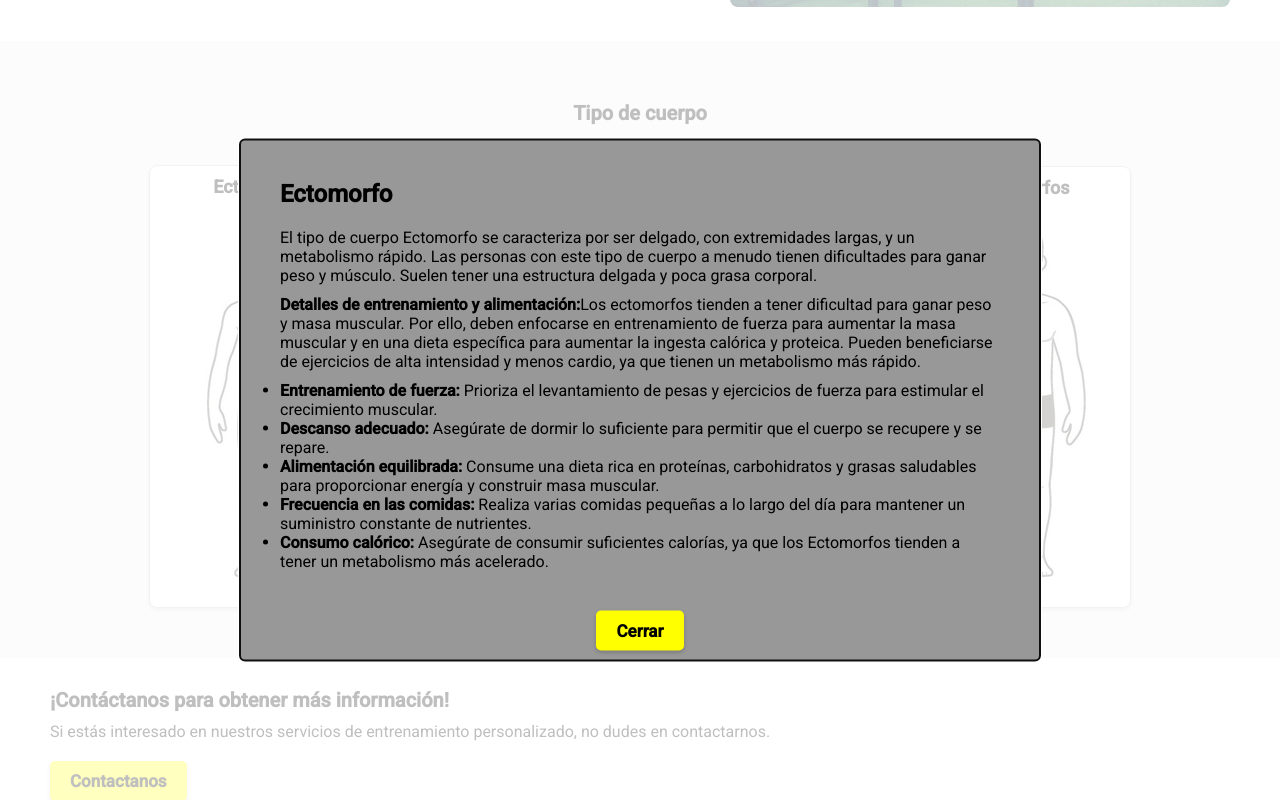
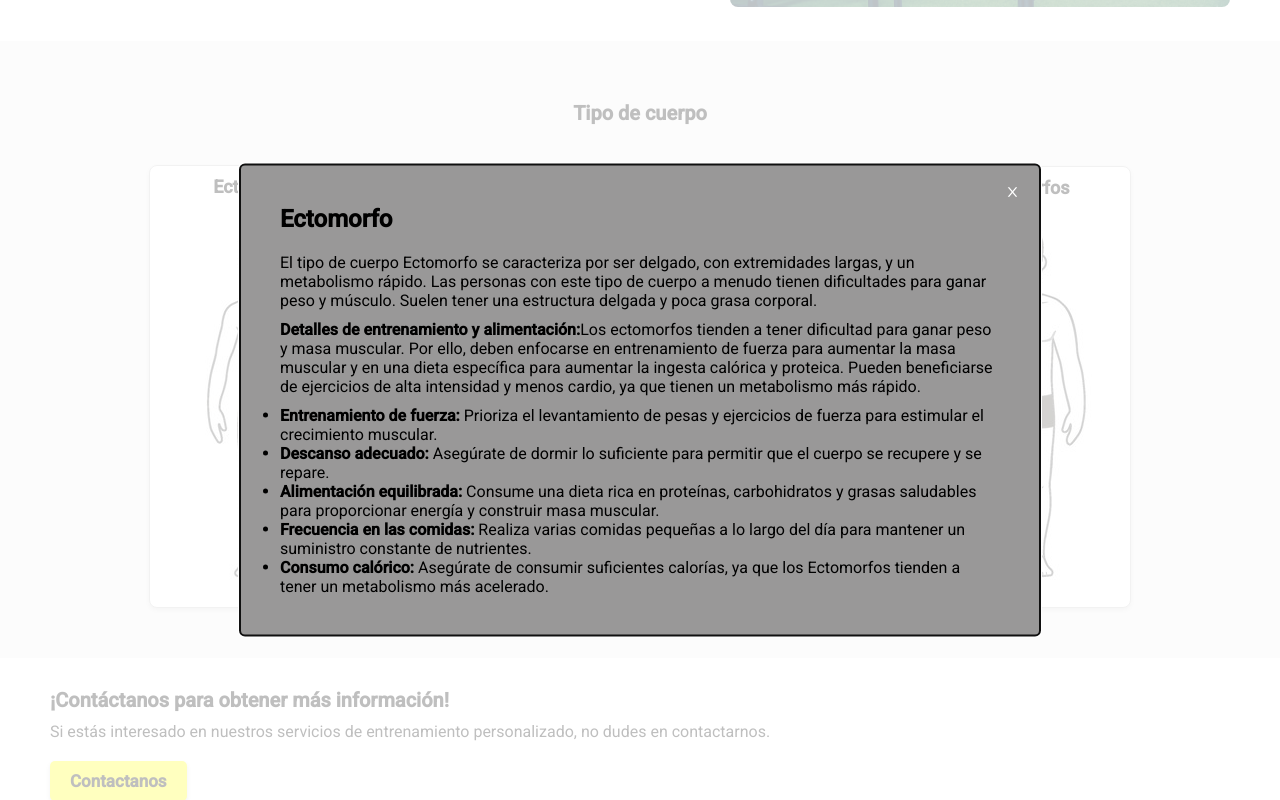
Before and after one commit to crescowboy/appwebfitness, a React (Create React App) app: page /entreno in a window 1280 px wide. Both pictures are taken after a click on the picture 260 px from the left and 1066 px from the top of the page. Shown: the part 666-1466 px from the top of the page. Built offline with nearby package versions, Linux system fonts and the light colour scheme.

Commit message:
Agregando boton cerrar al modal

```diff
--- a/src/index.css
+++ b/src/index.css
@@ -685,9 +685,34 @@ header{
 
 }
 
+.modal-guia h4{
+  margin-top: 30px;
+}
+
 .modal-guia button{
-  padding-bottom: 30px;
+  margin-top: 10px;
 }
+
+.close-button {
+  position: absolute;
+  display: flex;
+  align-items: center;
+  justify-content: center;
+  font-size: 15px;
+  background-color: red;
+  color: white;
+  padding: 10px;
+  top: 10px;
+  right: 10px;
+  cursor: pointer;
+  background: none;
+  border: none;
+  border-radius: 3px;
+}
+.close-button:hover{
+  background-color: red;
+}
+
 
 
 /* ESTILOS PROGRESO_PAGE */
--- a/src/paginas/Food_page.jsx
+++ b/src/paginas/Food_page.jsx
@@ -35,13 +35,17 @@ const Food_page = () => {
     navigate('/')
   }
 
+  const planes =()=>{
+    navigate('/planes')
+  }
+
   const receta1 =()=>{
     const content = (
       <div className='modal-guia'>
         <h2>Ensalada Mediterránea</h2>
     {/* <img src={imgEctomorfo} alt="Ectomorfo" /> */}
 
-    <h4>Ingredientes</h4>
+    <h3>Ingredientes</h3>
     <ul>
       <li>Lechuga mixta</li>
       <li>Tomates cherry</li>
@@ -52,7 +56,7 @@ const Food_page = () => {
       <li>Vinagre balsámico</li>
     </ul>
 
-    <h4>Procedimiento</h4>
+    <h3>Procedimiento</h3>
     <ul>
       <li>Lava y corta la lechuga, los tomates cherry y el pepino.</li>
       <li>En un tazón grande, mezcla la lechuga, los tomates, el pepino y las aceitunas.</li>
@@ -60,6 +64,8 @@ const Food_page = () => {
       <li>En un recipiente aparte, mezcla el aceite de oliva y el vinagre balsámico para hacer el aderezo.</li>
       <li>Rocía la ensalada con el aderezo justo antes de servir.</li>
     </ul>
+    <h4>Si quieres recetas personalizadas a tus objetivos contrata alguno de nuestros planes:</h4>
+    <button className='cta-button' onClick={planes}>Ver Planes</button>
       </div>
     );
     openModal(content);
@@ -69,7 +75,7 @@ const Food_page = () => {
     const content = (
       <div className='modal-guia'>
         <h2>Smoothie de Frutas Tropicales</h2>
-        <h4>Ingredientes</h4>
+        <h3>Ingredientes</h3>
     <ul>
       <li>Plátano</li>
       <li>Mango</li>
@@ -77,7 +83,7 @@ const Food_page = () => {
       <li>Leche de almendras (o yogurt)</li>
     </ul>
 
-    <h4>Procedimiento</h4>
+    <h3>Procedimiento</h3>
     <ul>
       <li>Corta las frutas en trozos.</li>
       <li>Coloca las frutas en una licuadora.</li>
@@ -85,6 +91,9 @@ const Food_page = () => {
       <li>Mezcla hasta obtener una consistencia suave y homogénea.</li>
       <li>Sirve en un vaso y disfruta.</li>
     </ul>
+
+    <h4>Si quieres recetas personalizadas a tus objetivos contrata alguno de nuestros planes:</h4>
+    <button className='cta-button' onClick={planes}>Ver Planes</button>
       </div>
     );
     openModal(content);
@@ -94,7 +103,7 @@ const Food_page = () => {
     const content = (
       <div className='modal-guia'>
         <h2>Salmón al Horno con Vegetales</h2>
-        <h4>Ingredientes</h4>
+        <h3>Ingredientes</h3>
     <ul>
       <li>Filetes de salmón</li>
       <li>Brócoli</li>
@@ -104,7 +113,7 @@ const Food_page = () => {
       <li>Hierbas frescas (tomillo, romero)</li>
     </ul>
 
-    <h4>Procedimiento</h4>
+    <h3>Procedimiento</h3>
     <ul>
       <li>Precalienta el horno a 200°C.</li>
       <li>En una bandeja para hornear, coloca los filetes de salmón y los vegetales.</li>
@@ -112,6 +121,9 @@ const Food_page = () => {
       <li>Hornea durante 15-20 minutos o hasta que el salmón esté cocido y los vegetales estén tiernos.</li>
 
     </ul>
+
+    <h4>Si quieres recetas personalizadas a tus objetivos contrata alguno de nuestros planes:</h4>
+    <button className='cta-button' onClick={planes}>Ver Planes</button>
       </div>
     );
     openModal(content);
--- a/src/paginas/ModalComponent.jsx
+++ b/src/paginas/ModalComponent.jsx
@@ -1,5 +1,6 @@
 import React, { useState } from 'react';
 import Modal from 'react-modal';
+import { AiOutlineClose } from 'react-icons/ai';
 
 const ModalComponent = ({ isOpen, closeModal, imageSrc, description }) => {
 
@@ -8,7 +9,9 @@ const ModalComponent = ({ isOpen, closeModal, imageSrc, description }) => {
     <Modal isOpen={isOpen} className="modal-tipo-cuerpo" onRequestClose={closeModal} contentLabel="Image Modal">
 
       <p>{description}</p>
-      <button className='cta-button' onClick={closeModal}>Cerrar</button>
+      <button className='close-button' onClick={closeModal}><AiOutlineClose></AiOutlineClose>
+
+      </button>
     </Modal>
   );
 };
```
